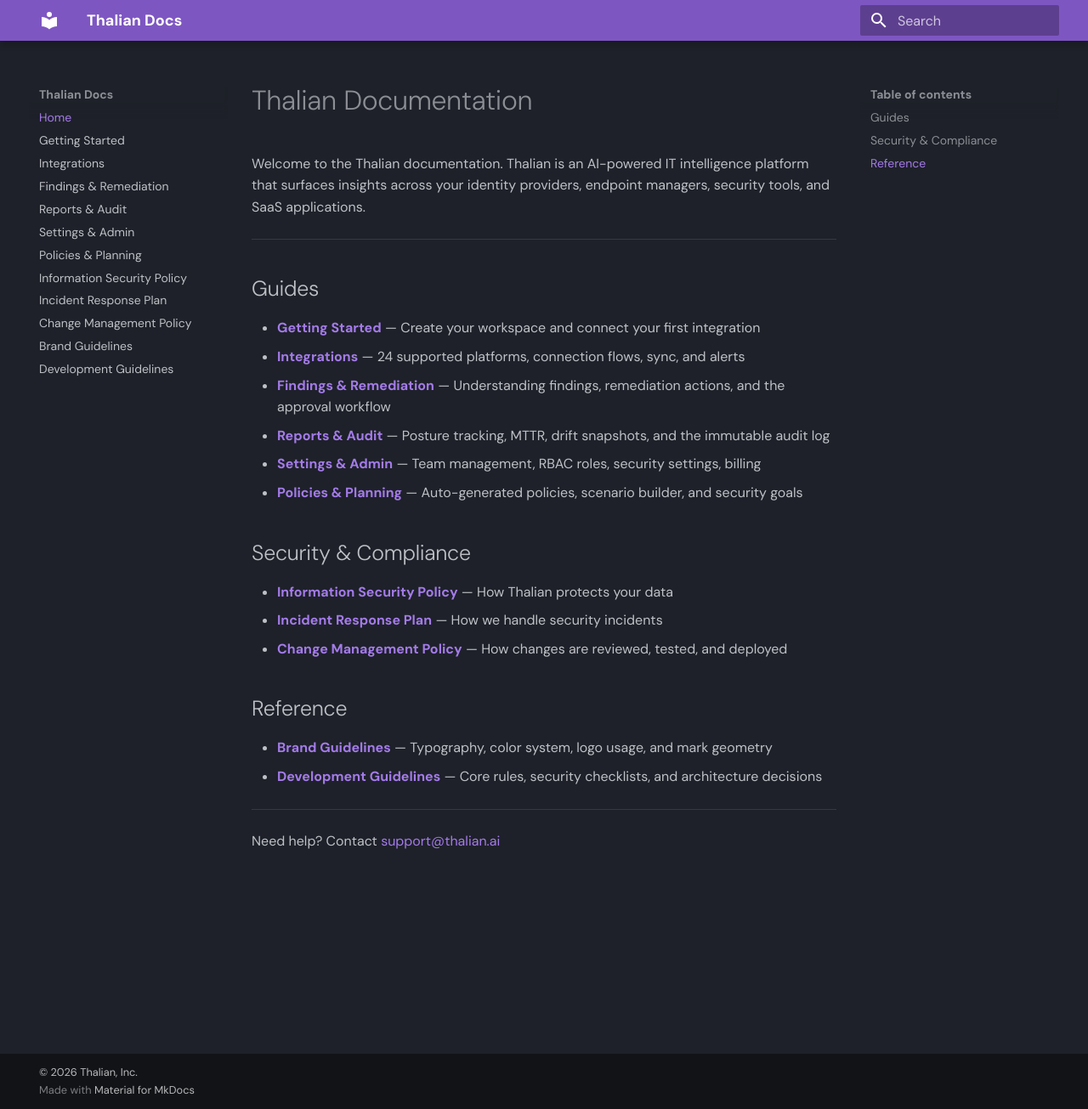
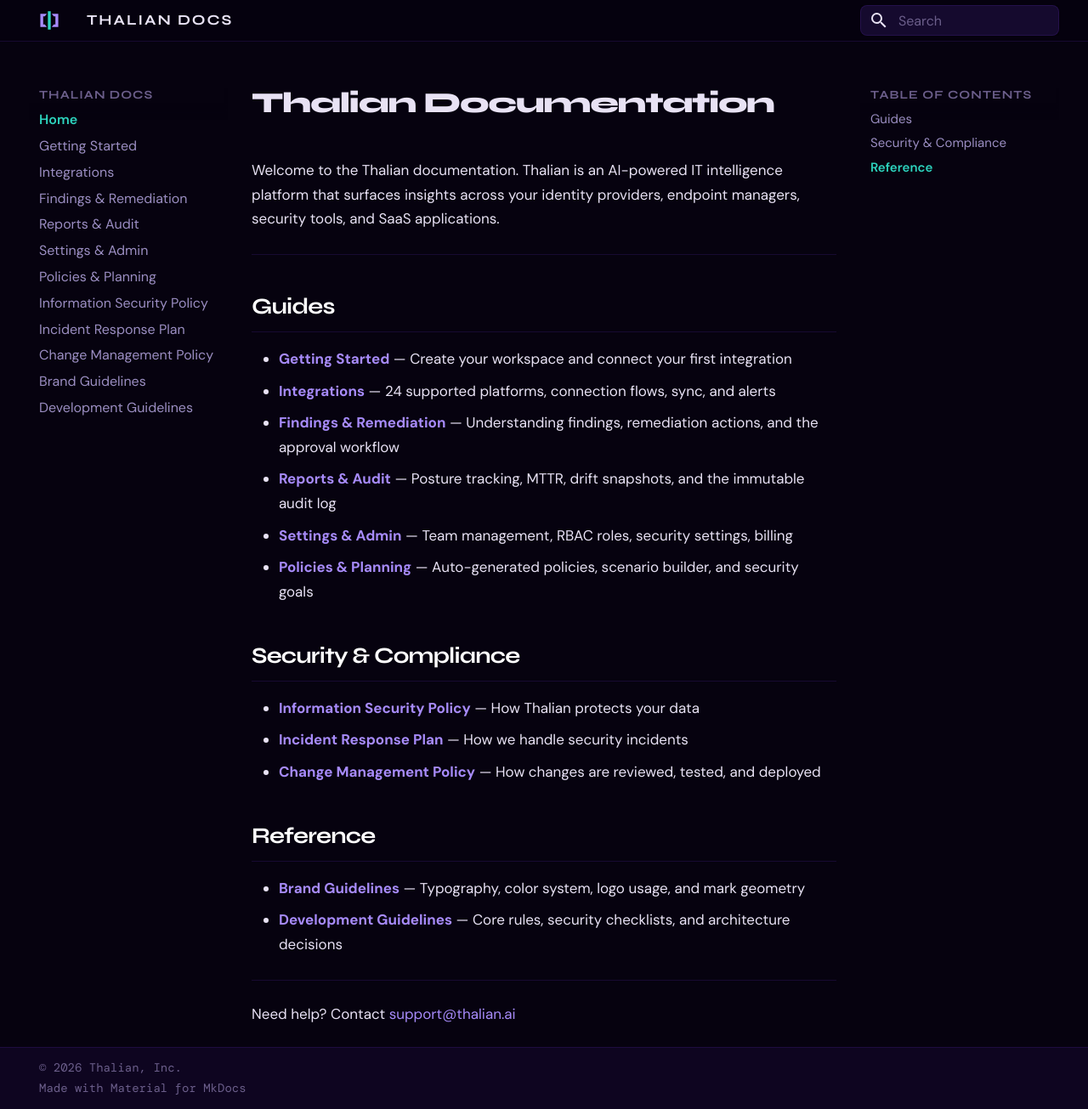
Before and after one commit to tori-mf13/thalian-docs, an MkDocs documentation site: the page built from docs/index.md, in a window 1280 px wide and 1305 px high. Shown: the whole window at 85% size. Built offline with MkDocs 1.6.1 and Material for MkDocs 9.7.7, drawn with Linux system fonts in a browser that asks for light colours; some web fonts are replaced.

Commit message:
Brand the docs site to match app.thalian.ai and thalian.ai
- Add custom stylesheet with Thalian color tokens from landing page
- Override MkDocs Material: dark void bg, Syne headings, DM Sans body, DM Mono code
- Violet/teal accent colors, glassmorphic header, branded tables and admonitions
- Add Thalian mark as logo and favicon
- Disable Material default fonts in favor of custom Google Fonts import

Co-Authored-By: Claude Opus 4.6 (1M context) <noreply@anthropic.com>

```diff
--- /dev/null
+++ b/docs/stylesheets/custom.css
@@ -0,0 +1,352 @@
+/* ==============================================
+   Thalian Docs — Custom Theme
+   Matches app.thalian.ai and thalian.ai branding
+   ============================================== */
+
+/* -- Google Fonts -- */
+@import url('https://fonts.googleapis.com/css2?family=Syne:wght@600;700;800&family=DM+Sans:wght@300;400;500;600;700&family=DM+Mono:wght@400;500&display=swap');
+
+/* -- Root color tokens (from thalian.ai) -- */
+:root {
+  --t-void: #06020f;
+  --t-deep: #0e0520;
+  --t-surface: #150a2e;
+  --t-surface-raised: #1c1038;
+  --t-border: rgba(124, 58, 237, 0.15);
+  --t-border-bright: rgba(124, 58, 237, 0.35);
+  --t-violet: #7c3aed;
+  --t-violet-bright: #a78bfa;
+  --t-violet-glow: rgba(124, 58, 237, 0.4);
+  --t-teal: #14b8a6;
+  --t-teal-bright: #2dd4bf;
+  --t-teal-dim: rgba(20, 184, 166, 0.15);
+  --t-text: #e8e2f4;
+  --t-text-dim: #9b8ec2;
+  --t-text-muted: #6b5e8a;
+}
+
+/* -- MkDocs Material overrides -- */
+[data-md-color-scheme="slate"] {
+  --md-default-bg-color: var(--t-void);
+  --md-default-fg-color: var(--t-text);
+  --md-default-fg-color--light: var(--t-text-dim);
+  --md-default-fg-color--lighter: var(--t-text-muted);
+  --md-default-fg-color--lightest: rgba(155, 142, 194, 0.3);
+
+  --md-primary-fg-color: var(--t-deep);
+  --md-primary-bg-color: var(--t-text);
+  --md-primary-fg-color--light: var(--t-surface);
+  --md-primary-fg-color--dark: #030108;
+
+  --md-accent-fg-color: var(--t-teal-bright);
+  --md-accent-fg-color--transparent: var(--t-teal-dim);
+  --md-accent-bg-color: var(--t-teal);
+
+  --md-typeset-color: var(--t-text);
+  --md-typeset-a-color: var(--t-violet-bright);
+
+  --md-code-bg-color: var(--t-surface);
+  --md-code-fg-color: var(--t-text);
+  --md-code-hl-color: var(--t-violet-glow);
+
+  --md-footer-bg-color: var(--t-deep);
+  --md-footer-bg-color--dark: #030108;
+  --md-footer-fg-color: var(--t-text-dim);
+  --md-footer-fg-color--light: var(--t-text-muted);
+  --md-footer-fg-color--lighter: rgba(155, 142, 194, 0.3);
+}
+
+/* -- Header -- */
+.md-header {
+  background-color: rgba(6, 2, 15, 0.85) !important;
+  backdrop-filter: blur(12px);
+  -webkit-backdrop-filter: blur(12px);
+  border-bottom: 1px solid var(--t-border);
+  box-shadow: none;
+}
+
+.md-header__title {
+  font-family: 'Syne', sans-serif;
+  font-weight: 700;
+  letter-spacing: 2px;
+  text-transform: uppercase;
+  font-size: 0.85rem;
+}
+
+/* -- Typography -- */
+.md-typeset {
+  font-family: 'DM Sans', sans-serif;
+  font-size: 0.85rem;
+  line-height: 1.7;
+  color: var(--t-text);
+}
+
+.md-typeset h1 {
+  font-family: 'Syne', sans-serif;
+  font-weight: 800;
+  color: var(--t-text);
+  letter-spacing: -0.04em;
+  border-bottom: none;
+}
+
+.md-typeset h2 {
+  font-family: 'Syne', sans-serif;
+  font-weight: 700;
+  color: #ffffff;
+  letter-spacing: -0.03em;
+  border-bottom: 1px solid var(--t-border);
+  padding-bottom: 0.4em;
+}
+
+.md-typeset h3 {
+  font-family: 'Syne', sans-serif;
+  font-weight: 600;
+  color: #ffffff;
+  letter-spacing: -0.02em;
+}
+
+/* -- Links -- */
+.md-typeset a {
+  color: var(--t-violet-bright);
+  text-decoration: none;
+  transition: color 0.15s ease;
+}
+
+.md-typeset a:hover {
+  color: var(--t-teal-bright);
+}
+
+/* -- Navigation sidebar -- */
+.md-nav__link {
+  font-family: 'DM Sans', sans-serif;
+  font-size: 0.8rem;
+  color: var(--t-text-dim) !important;
+  transition: color 0.15s ease;
+}
+
+.md-nav__link:hover {
+  color: var(--t-violet-bright) !important;
+}
+
+.md-nav__link--active,
+.md-nav__item--active > .md-nav__link {
+  color: var(--t-teal-bright) !important;
+  font-weight: 600;
+}
+
+.md-nav__title {
+  font-family: 'Syne', sans-serif;
+  font-weight: 700;
+  text-transform: uppercase;
+  letter-spacing: 1px;
+  font-size: 0.7rem;
+  color: var(--t-text-muted) !important;
+}
+
+/* -- Table of contents (right sidebar) -- */
+.md-nav--secondary .md-nav__link {
+  font-size: 0.75rem;
+}
+
+.md-nav--secondary .md-nav__link--active {
+  color: var(--t-teal-bright) !important;
+}
+
+/* -- Code blocks -- */
+.md-typeset code,
+.md-typeset kbd {
+  font-family: 'DM Mono', monospace;
+  font-size: 0.82em;
+  background-color: var(--t-surface);
+  border: 1px solid var(--t-border);
+  color: var(--t-teal-bright);
+  border-radius: 4px;
+  padding: 0.1em 0.35em;
+}
+
+.md-typeset pre {
+  border: 1px solid var(--t-border);
+  border-radius: 8px;
+  background-color: var(--t-surface) !important;
+}
+
+.md-typeset pre code {
+  font-family: 'DM Mono', monospace;
+  border: none;
+  background: none;
+  color: var(--t-text);
+  padding: 0;
+}
+
+/* -- Tables -- */
+.md-typeset table:not([class]) {
+  border: 1px solid var(--t-border);
+  border-radius: 8px;
+  overflow: hidden;
+  font-size: 0.82rem;
+}
+
+.md-typeset table:not([class]) thead {
+  background-color: var(--t-surface);
+}
+
+.md-typeset table:not([class]) th {
+  font-family: 'DM Sans', sans-serif;
+  font-weight: 600;
+  color: var(--t-text);
+  border-bottom: 1px solid var(--t-border-bright);
+  padding: 0.7em 1em;
+}
+
+.md-typeset table:not([class]) td {
+  border-bottom: 1px solid var(--t-border);
+  padding: 0.6em 1em;
+  color: var(--t-text-dim);
+}
+
+.md-typeset table:not([class]) tr:last-child td {
+  border-bottom: none;
+}
+
+.md-typeset table:not([class]) tbody tr:hover {
+  background-color: rgba(124, 58, 237, 0.05);
+}
+
+/* -- Horizontal rules -- */
+.md-typeset hr {
+  border-color: var(--t-border);
+}
+
+/* -- Admonitions -- */
+.md-typeset .admonition,
+.md-typeset details {
+  border: 1px solid var(--t-border);
+  border-radius: 8px;
+  background-color: var(--t-surface);
+  box-shadow: none;
+}
+
+.md-typeset .admonition-title,
+.md-typeset summary {
+  font-family: 'DM Sans', sans-serif;
+  font-weight: 600;
+  border-bottom: 1px solid var(--t-border);
+}
+
+/* Warning admonition */
+.md-typeset .admonition.warning,
+.md-typeset details.warning {
+  border-color: rgba(234, 179, 8, 0.3);
+}
+
+/* Info admonition */
+.md-typeset .admonition.info,
+.md-typeset details.info {
+  border-color: rgba(20, 184, 166, 0.3);
+}
+
+/* -- Search -- */
+.md-search__input {
+  font-family: 'DM Sans', sans-serif;
+  background-color: var(--t-surface) !important;
+  border: 1px solid var(--t-border);
+  border-radius: 8px;
+}
+
+.md-search__input::placeholder {
+  color: var(--t-text-muted);
+}
+
+/* -- Footer -- */
+.md-footer {
+  border-top: 1px solid var(--t-border);
+}
+
+.md-footer-meta {
+  background-color: var(--t-deep) !important;
+}
+
+/* -- Scrollbar -- */
+::-webkit-scrollbar {
+  width: 6px;
+}
+
+::-webkit-scrollbar-track {
+  background: var(--t-void);
+}
+
+::-webkit-scrollbar-thumb {
+  background: var(--t-surface-raised);
+  border-radius: 3px;
+}
+
+::-webkit-scrollbar-thumb:hover {
+  background: var(--t-violet);
+}
+
+/* -- Selection -- */
+::selection {
+  background-color: var(--t-violet-glow);
+  color: #ffffff;
+}
+
+/* -- Content area background -- */
+.md-main {
+  background-color: var(--t-void);
+}
+
+.md-content {
+  background-color: transparent;
+}
+
+/* -- Tabs (navigation sections) -- */
+.md-tabs {
+  background-color: var(--t-deep) !important;
+  border-bottom: 1px solid var(--t-border);
+}
+
+.md-tabs__link {
+  font-family: 'DM Sans', sans-serif;
+  font-size: 0.78rem;
+  color: var(--t-text-dim) !important;
+}
+
+.md-tabs__link--active {
+  color: var(--t-teal-bright) !important;
+}
+
+/* -- Bold text in tables (first column labels) -- */
+.md-typeset table:not([class]) td strong {
+  color: var(--t-text);
+}
+
+/* -- Lists -- */
+.md-typeset ul li,
+.md-typeset ol li {
+  color: var(--t-text);
+}
+
+/* -- Blockquotes -- */
+.md-typeset blockquote {
+  border-left: 3px solid var(--t-violet);
+  background-color: rgba(124, 58, 237, 0.05);
+  color: var(--t-text-dim);
+  border-radius: 0 8px 8px 0;
+  padding: 0.8em 1.2em;
+}
+
+/* -- Checklist items -- */
+.md-typeset .task-list-indicator::before {
+  border-color: var(--t-violet);
+}
+
+.md-typeset [type="checkbox"]:checked + .task-list-indicator::before {
+  background-color: var(--t-teal);
+}
+
+/* -- Copyright -- */
+.md-copyright {
+  color: var(--t-text-muted);
+  font-family: 'DM Mono', monospace;
+  font-size: 0.7rem;
+}
--- a/mkdocs.yml
+++ b/mkdocs.yml
@@ -5,15 +5,19 @@ theme:
   name: material
   palette:
     scheme: slate
-    primary: deep purple
-    accent: teal
-  font:
-    text: DM Sans
-    code: DM Mono
+  font: false
+  logo: assets/logo.svg
+  favicon: assets/favicon.svg
+  icon:
+    repo: fontawesome/brands/github
   features:
     - navigation.sections
     - navigation.top
     - search.highlight
+    - navigation.instant
+
+extra_css:
+  - stylesheets/custom.css
 
 nav:
   - Home: index.md
```
Also changed, not shown: docs/assets/favicon.svg (added), docs/assets/logo.svg (added).
